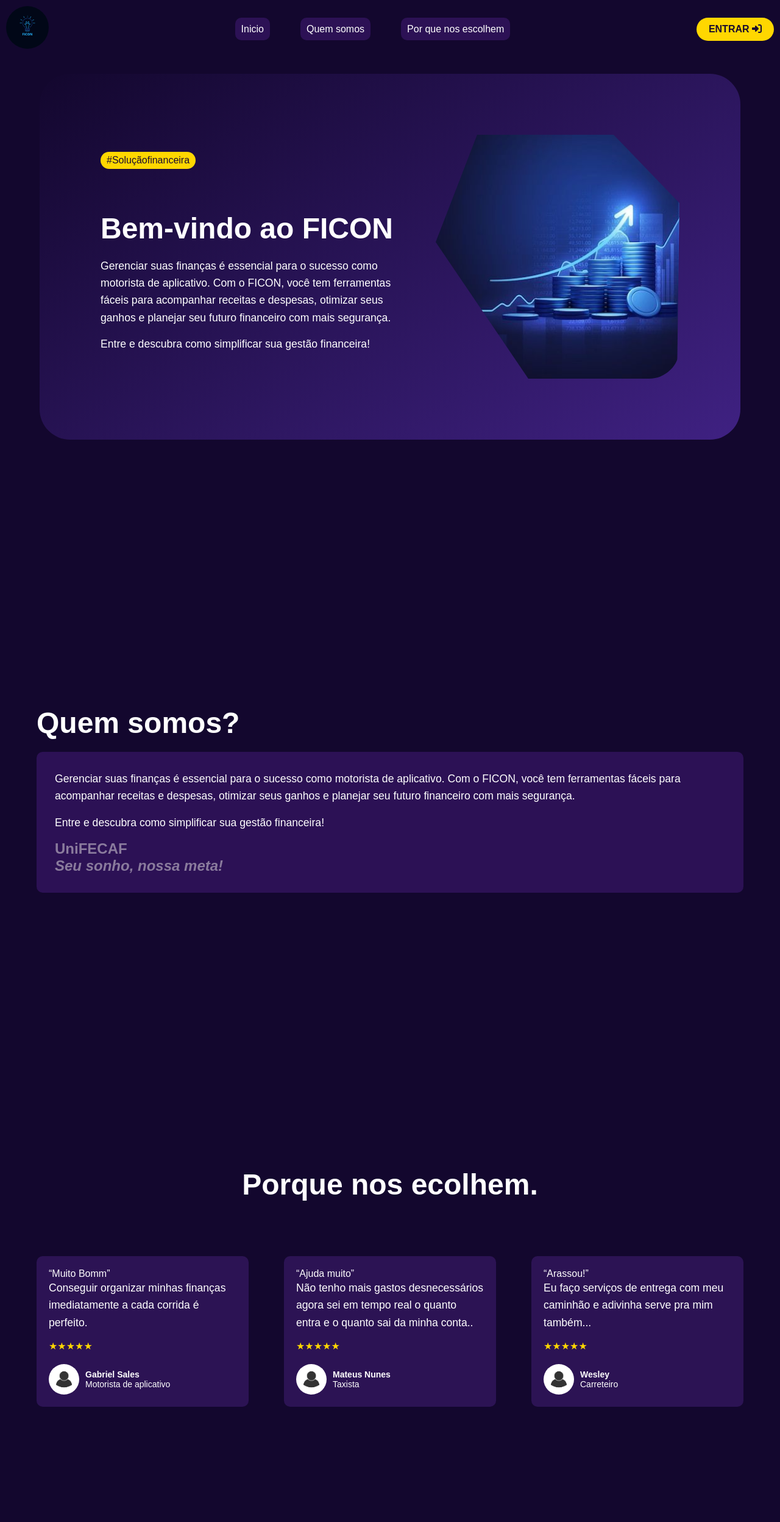
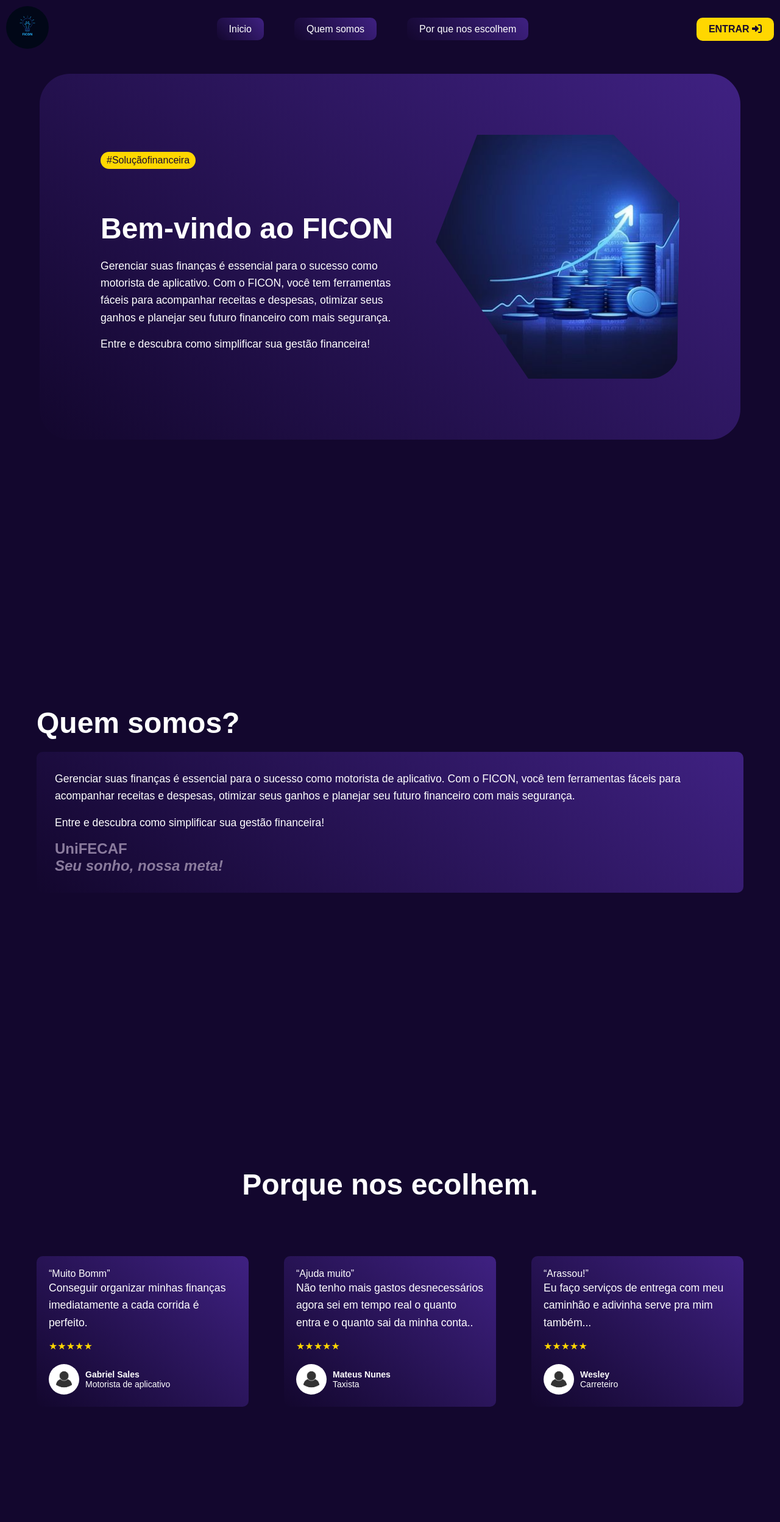
Before and after one commit to GdsBielz/tcc-faculdade, a Flask app: page /landing-page in a window 1280 px wide. Shown: the whole page at 61% size. Run offline with Flask 3, Linux system fonts and the light colour scheme; some libraries are stand-ins or nearby versions.

Commit message:
ajustes de front

```diff
--- a/static/css/cadastro.css
+++ b/static/css/cadastro.css
@@ -11,7 +11,7 @@ body {
     box-sizing: border-box;
 }
 .container {
-    background-color: #2a1155;
+    background-image: linear-gradient(400deg ,#13072e, #3f2182);
     padding: 30px;
     border-radius: 8px;
     width: 100%;
--- a/static/css/home.css
+++ b/static/css/home.css
@@ -472,6 +472,9 @@ input[type="checkbox"] {
     justify-content: center;
     color: #0a0a0a;
 }
+.ultimasMetas2{
+    display: none;
+}
 
 .side-item.active {
     background-color: #4f46e5;
@@ -626,6 +629,9 @@ input[type="checkbox"] {
     .ultimasMetas{
         display: none;
     }
+    .ultimasMetas2{
+        display: block;
+    }
 }
 
 /* Responsividade para dispositivos ainda menores */
--- a/static/css/landingPage.css
+++ b/static/css/landingPage.css
@@ -31,7 +31,7 @@ header {
     color: #1a0b2e;
     padding: 10px 20px;
     border: none;
-    border-radius: 20px;
+    border-radius: 10px;
     cursor: pointer;
     font-weight: bold;
     text-decoration: none;
@@ -42,7 +42,7 @@ header {
     justify-content: space-between;
     margin: 5px;
     padding: 100px;
-    background-image: linear-gradient(146deg ,#13072e, #3f2182);
+    background-image: linear-gradient(400deg ,#13072e, #3f2182);
     border-radius: 50px;
 }
 .text-content {
@@ -117,8 +117,9 @@ header {
   header ul li a {
     color: white;
     text-decoration: none;
-    background-color: #2c1155;
-    padding: 10px;
+
+    background-image: linear-gradient(46deg ,#13072e, #3f2182);
+    padding: 10px 20px;
     border-radius: 10px;
   }
 
@@ -140,7 +141,7 @@ header {
   }
 
   .content {
-    background-color: #2c1155;
+    background-image: linear-gradient(400deg ,#13072e, #3f2182);
     border-radius: 10px;
     padding: 30px;
     margin-bottom: 20px;
@@ -169,7 +170,7 @@ h1 {
     margin-top: 50px;
 }
 .testimonial {
-    background-color: #2c1354;
+    background-image: linear-gradient(400deg ,#13072e, #3f2182);
     padding: 20px;
     border-radius: 10px;
     width: 30%;
--- a/templates/cadastro.html
+++ b/templates/cadastro.html
@@ -22,7 +22,7 @@
             </div>
             <div class="checkbox-container">
                 <input type="checkbox" id="marketing">
-                <label for="marketing">Sim, gostaria de receber comunicações de marketing, atualizações, ofertas especiais e outras informações da (NOME). Posso cancelar a qualquer momento.</label>
+                <label for="marketing">Sim, gostaria de receber comunicações de marketing, atualizações, ofertas especiais e outras informações da FICON. Posso cancelar a qualquer momento.</label>
             </div>
             <button id="concluirCadastroBtn">CONCORDAR E CONTINUAR</button>
         </div>
--- a/templates/login.html
+++ b/templates/login.html
@@ -5,7 +5,7 @@
     <meta name="viewport" content="width=device-width, initial-scale=1.0">
     <title>FICON - Página de Login</title>
     <link rel="stylesheet" type="text/css" href="/css/login.css" />
-	<script src="https://kit.fontawesome.com/30e321151d.js" crossorigin="anonymous"></script>
+	<link rel="stylesheet" href="https://cdnjs.cloudflare.com/ajax/libs/font-awesome/6.5.1/css/all.min.css" integrity="sha512-DTOQO9RWCH3ppGqcWaEA1BIZOC6xxalwEsw9c2QQeAIftl+Vegovlnee1c9QX4TctnWMn13TZye+giMm8e2LwA==" crossorigin="anonymous" referrerpolicy="no-referrer" />
 	<script src="https://code.jquery.com/jquery-3.6.0.min.js"></script>
     <script src="/js/login.js"></script>
 	<link rel="icon" type="image/png" href="/images/FICON.png">
```
Also changed, not shown: templates/home.html (+36 -0 lines).
